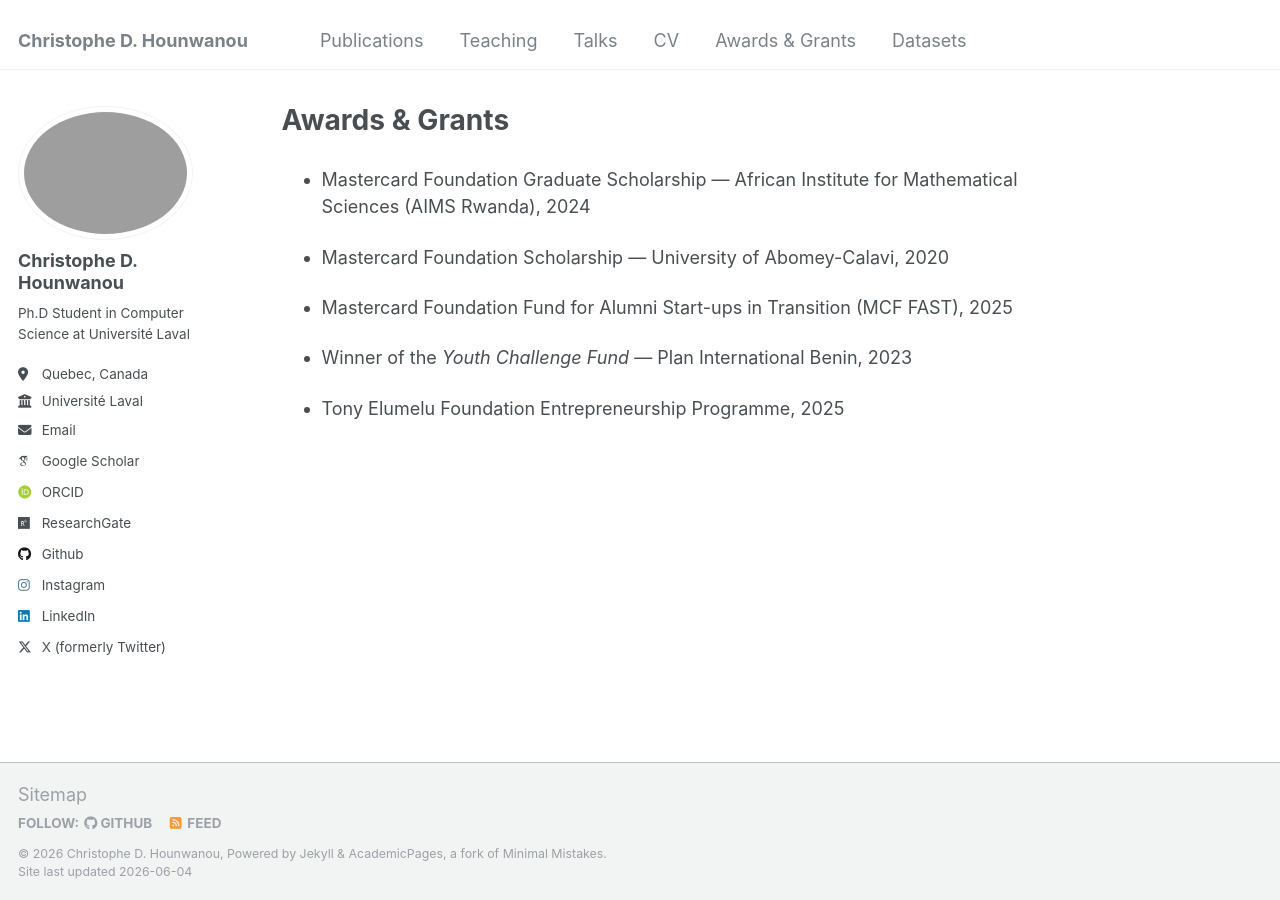
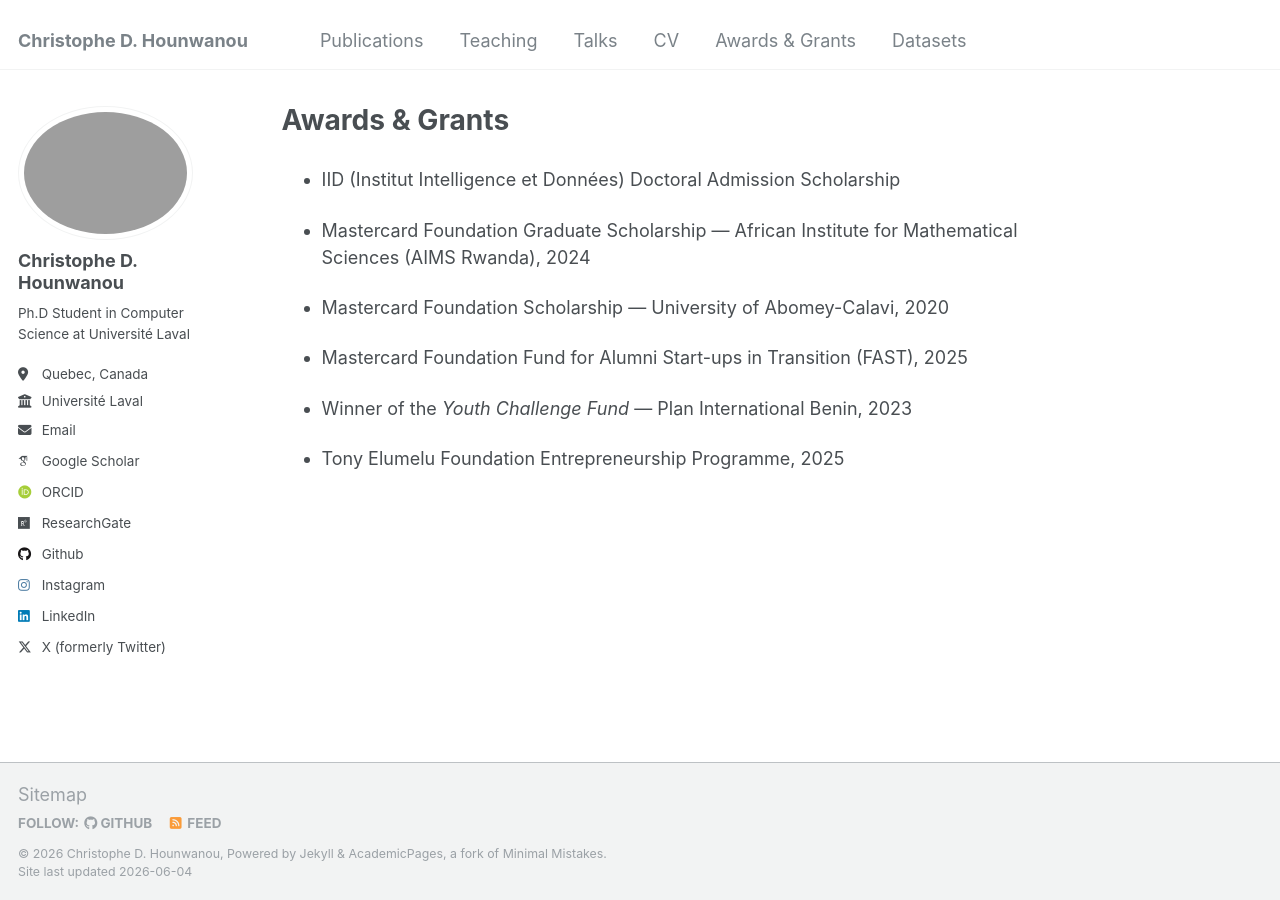
Before and after one commit to chrishounwanou/chrishounwanou.github.io, a Jekyll site: the page built from _pages/award_grant.md, in a window 1280 px wide. Built offline with Jekyll 4.4.1, drawn with Linux system fonts in a browser that asks for light colours; some web fonts are replaced.

Commit message:
Update award_grant.md

```diff
--- a/_pages/award_grant.md
+++ b/_pages/award_grant.md
@@ -7,11 +7,13 @@ redirect_from:
   - /markdown.html
 ---
 
+- IID (Institut Intelligence et Données) Doctoral Admission Scholarship
+
 - Mastercard Foundation Graduate Scholarship — African Institute for Mathematical Sciences (AIMS Rwanda), 2024
 
 - Mastercard Foundation Scholarship — University of Abomey-Calavi, 2020
 
-- Mastercard Foundation Fund for Alumni Start-ups in Transition (MCF FAST), 2025
+- Mastercard Foundation Fund for Alumni Start-ups in Transition (FAST), 2025
 
 - Winner of the *Youth Challenge Fund* — Plan International Benin, 2023
 
```
